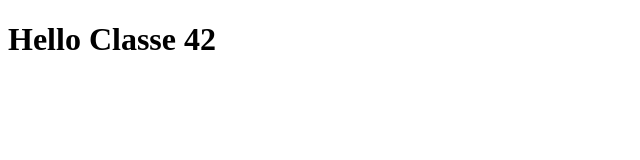
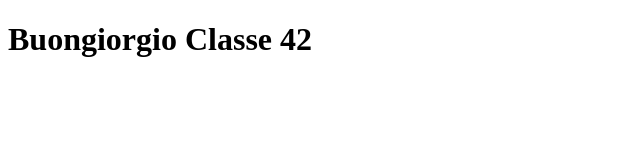
Before and after one commit to Pablo-V-Silva/42_html_hello, a plain HTML site: page index.html in a window 1280 px wide. Shown: the whole page, without its empty margins (0-640 px from the left). Drawn offline with Linux system fonts and the light colour scheme.

Commit message:
Buongiorgio

```diff
--- a/index.html
+++ b/index.html
@@ -8,7 +8,7 @@
 </head>
 <body>
     <h1>
-        Hello Classe 42
+        Buongiorgio Classe 42
     </h1>
 </body>
 </html>
```
